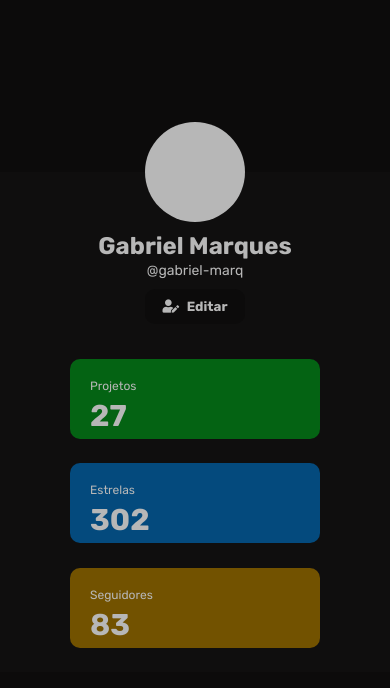
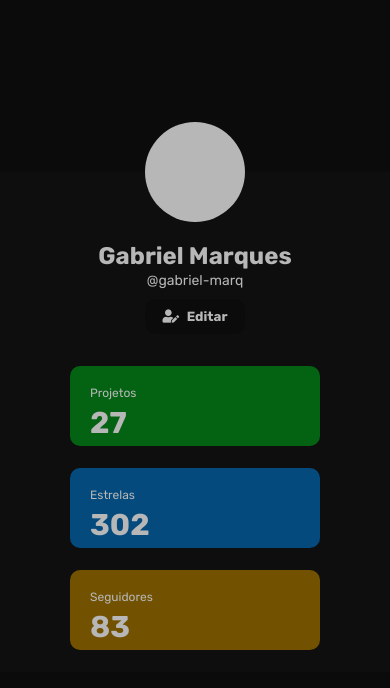
Before and after one commit to gabriel-marq/Profile-card, a plain HTML site: page index.html in a window 390 px wide. Drawn offline with Linux system fonts and the light colour scheme.

Commit message:
adicionando responsividade

```diff
--- a/style.css
+++ b/style.css
@@ -30,16 +30,16 @@
     flex-direction: column;
     align-items: center;
     background: var(--Cinza);
-    height: 500px;
-    width: 400px;
+    height: 400px;
+    width: 700px;
 }
 
 .container .card .card--profile{
     display: flex;
-    flex-direction: column;
     align-items: center;
-    position: relative;
-    height: auto;
+    justify-content: center;
+    margin-top: 50px;
+    width: 100%;
 }
 
 .container .card .card--profile .profile--image{
@@ -47,13 +47,14 @@
     height: 100px;
     background: var(--Branco);
     border-radius: 50%;
-    position: absolute;
-    top: -50px;
+
 }
 
 .container .card .card--profile .profile--info{
     text-align: center;
-    margin-top: 60px;
+    margin-right: 100px;
+    margin-left: 10px;
+    text-align: left;
 }
 
 .container .card .card--profile .profile--info p{
@@ -65,7 +66,7 @@
     font-size: 14px;
 }
 
-.container .card .card--profile  .profile--edit{
+.container .card .card--profile .profile--edit{
     margin: 10px 0;
     padding: 10px;
     width: 100px;
@@ -81,16 +82,15 @@
 
 .container .card .card--stats{
     width: 100%;
-    height: 400px;
+    margin-top: 80px;
     display: flex;
-    flex-direction: column;
-    justify-content: space-evenly;
+    justify-content: center;
     align-items: center;
 }
 
 .container .card .card--stats .stats{
-    width: 250px;
-    height: 80px;
+    width: 150px;
+    height: 100px;
     border-radius: 10px;
     padding: 20px;
 }
@@ -111,12 +111,50 @@
 
 .container .card .card--stats .stars{
     background: var(--Azul);
+    margin: 0 30px;
 }
 
 .container .card .card--stats .followers{
     background: var(--Amarelo);
 }
 
-@media (min-width: 320px) and (max-n-width: 769px){
+@media (min-width: 320px) and (max-width: 769px){
+    .container .card{
+        height: 500px;
+        width: 400px;
+    }
 
+    .container .card .card--profile{
+        flex-direction: column;
+        position: relative;
+        align-items: center;
+    }
+
+    .container .card .card--profile .profile--image{
+        position: absolute;
+        top: -100px;
+    }
+
+    .container .card .card--profile .profile--info{
+        text-align: center;
+        margin: 0;
+        margin-top: 20px;
+    }
+
+    .container .card .card--stats{
+        width: 100%;
+        height: 400px;
+        display: flex;
+        flex-direction: column;
+        justify-content: space-evenly;
+        align-items: center;
+        margin: 0;
+    }
+
+    .container .card .card--stats .stats{
+        width: 250px;
+        height: 80px;
+        border-radius: 10px;
+        padding: 20px;
+    }
 }
```
